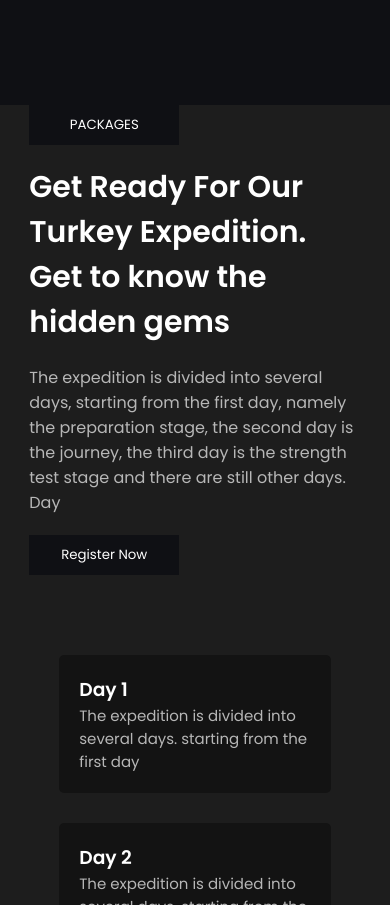
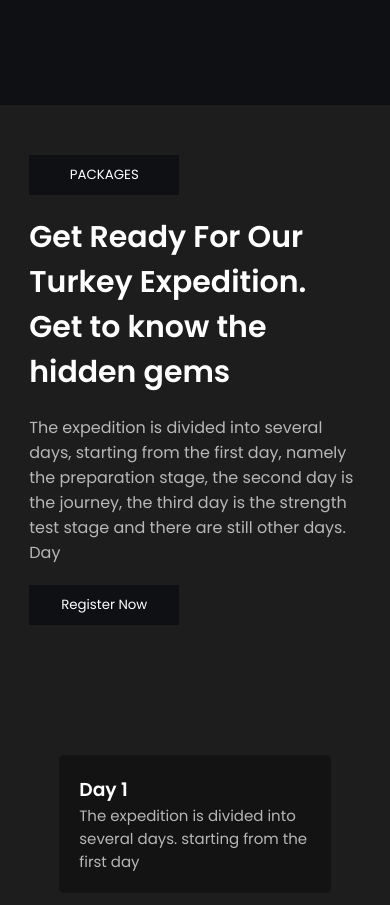
Before and after one commit to mohdshajin/emeltravels, a plain HTML site: page index.html in a window 390 px wide. Shown: the part 3701-4606 px from the top of the page. Drawn offline with Linux system fonts and the light colour scheme.

Commit message:
final commit

```diff
--- a/index.html
+++ b/index.html
@@ -170,7 +170,7 @@
     <section class="itinerary">
       <div class="container flex">
         <div class="itinerary-content">
-          <button id="package-btn">PACKAGES</button>
+          <a href="/packages.html"><button id="package-btn">PACKAGES</button></a>
           <h2>
             Get Ready For Our Turkey Expedition. <br />
             Get to know the hidden gems
@@ -181,7 +181,7 @@
             the third day is the strength test stage and there are still other
             days. Day
           </p>
-          <button>Register Now</button>
+          <a href="/contactus.html"><button>Register Now</button></a>
         </div>
         <div class="daybyday">
           <div class="days">
@@ -261,7 +261,7 @@
               </div>
             </div>
           </section>
-          <a href="morequestions">more...</a>
+          <a href="/contactus.html">more...</a>
         </div>
         <div class="faq-images">
           <img src="/assets/img/tianshu-liu-SBK40fdKbAg-unsplash.webp" alt="">
--- a/style.css
+++ b/style.css
@@ -781,7 +781,10 @@ hr{
 
   .itinerary-content{
     width: 100%;
+    padding: 50px 0;
   }
+
+
 
   .daybyday{
     width: 100%;
```
